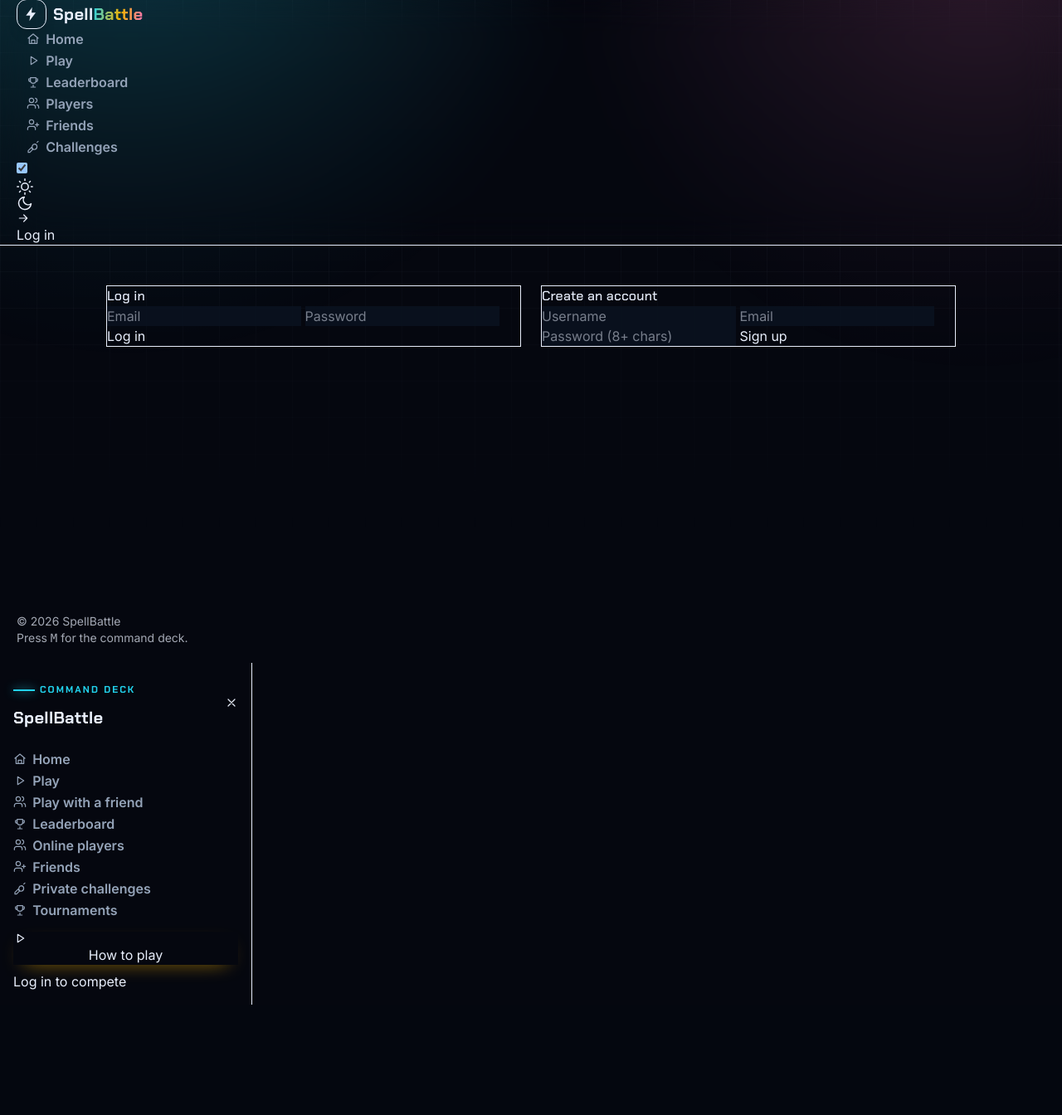
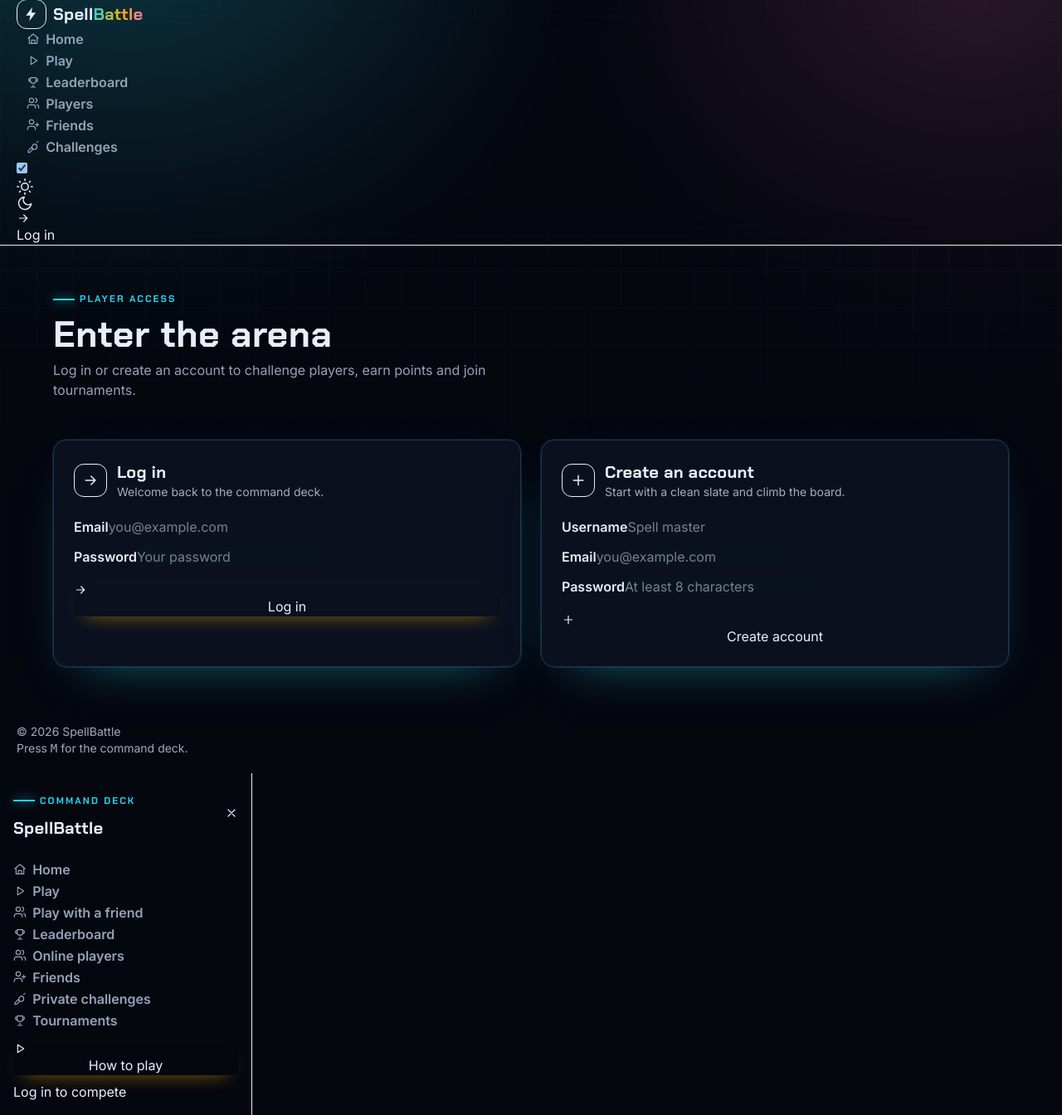
Before and after one commit to Ibrahimibrahimi/english-plateform, a Flask app: page /profile in a window 1280 px wide. Shown: the part 25-1369 px from the top of the page at 83% size. Before the commit the page ends 1236 px from the top, so only its background shows below. Run offline with Flask 3, Linux system fonts and the light colour scheme; some libraries are stand-ins or nearby versions.

Commit message:
feat: improve authentication and profile UX

```diff
--- a/app/static/js/profile.js
+++ b/app/static/js/profile.js
@@ -1,20 +1,56 @@
 import { escapeHtml, request } from "./api.js";
 import { toast } from "./ui.js";
+
+const showError = (id, message) => {
+  const element = document.getElementById(id);
+  if (!element) return;
+  element.textContent = message;
+  element.classList.remove("hidden");
+};
+
+const clearError = (id) => {
+  const element = document.getElementById(id);
+  if (!element) return;
+  element.textContent = "";
+  element.classList.add("hidden");
+};
+
+const redirectPath = () => {
+  const next = new URLSearchParams(location.search).get("next");
+  if (!next || !next.startsWith("/") || next.startsWith("//") || next.includes("\\")) return "/profile";
+  return next;
+};
+
+const busy = async (button, task) => {
+  if (!button) return task();
+  button.disabled = true;
+  button.classList.add("opacity-70");
+  try {
+    return await task();
+  } finally {
+    button.disabled = false;
+    button.classList.remove("opacity-70");
+  }
+};
 
 const loginForm = document.getElementById("login-form");
 if (loginForm) {
   loginForm.addEventListener("submit", async (event) => {
     event.preventDefault();
+    clearError("login-error");
     const form = new FormData(loginForm);
+    await busy(loginForm.querySelector("button[type='submit']"), async () => {
       try {
         await request("/api/auth/login", {
           method: "POST",
           body: JSON.stringify({ email: form.get("email"), password: form.get("password") }),
         });
-      location.reload();
+        location.href = redirectPath();
       } catch (error) {
+        showError("login-error", error.message);
         toast(error.message, "error");
       }
+    });
   });
 }
 
@@ -22,7 +58,9 @@ const signupForm = document.getElementById("signup-form");
 if (signupForm) {
   signupForm.addEventListener("submit", async (event) => {
     event.preventDefault();
+    clearError("signup-error");
     const form = new FormData(signupForm);
+    await busy(signupForm.querySelector("button[type='submit']"), async () => {
       try {
         await request("/api/auth/signup", {
           method: "POST",
@@ -32,10 +70,12 @@ if (signupForm) {
             password: form.get("password"),
           }),
         });
-      location.reload();
+        location.href = redirectPath();
       } catch (error) {
+        showError("signup-error", error.message);
         toast(error.message, "error");
       }
+    });
   });
 }
 
@@ -43,16 +83,22 @@ const usernameForm = document.getElementById("username-form");
 if (usernameForm) {
   usernameForm.addEventListener("submit", async (event) => {
     event.preventDefault();
+    const feedback = document.getElementById("username-feedback");
+    await busy(usernameForm.querySelector("button[type='submit']"), async () => {
       try {
-      await request("/api/me", {
+        const user = await request("/api/me", {
           method: "PATCH",
           body: JSON.stringify({ username: document.getElementById("new-username").value }),
         });
+        document.getElementById("profile-name")?.replaceChildren(user.username);
+        document.getElementById("account-username")?.replaceChildren(user.username);
+        if (feedback) feedback.textContent = "Display name updated.";
         toast("Username updated", "success");
-      location.reload();
       } catch (error) {
+        if (feedback) feedback.textContent = error.message;
         toast(error.message, "error");
       }
+    });
   });
 }
 
@@ -97,6 +143,7 @@ if (avatarForm) {
     if (!file) return;
     const payload = new FormData();
     payload.append("image", file);
+    await busy(avatarForm.querySelector("button[type='submit']"), async () => {
       try {
         const user = await request("/api/me/avatar", { method: "POST", body: payload });
         const image = `<img src="${escapeHtml(user.avatar.image_url)}" alt="Your avatar" class="h-full w-full object-cover" />`;
@@ -120,6 +167,7 @@ if (avatarForm) {
         toast(error.message, "error");
       }
     });
+  });
 }
 
 const historyList = document.getElementById("history-list");
@@ -129,14 +177,23 @@ if (historyList) {
     document.getElementById("stat-points").textContent = stats.lifetime_learning_points;
     document.getElementById("stat-record").textContent = `${stats.wins} / ${stats.losses}`;
     document.getElementById("stat-tournaments").textContent = stats.tournaments_played;
-    historyList.innerHTML = history.length ? history.map((match) => `<div class="flex justify-between border-b border-base-300 py-2"><span>#${match.id} · ${match.mode}</span><span class="${match.won ? "text-success" : "text-error"}">${match.won ? "Won" : "Lost"} · ${match.points} pts</span></div>`).join("") : "<p class='opacity-70'>No matches yet.</p>";
+    historyList.innerHTML = history.length
+      ? `<div class="divide-y divide-base-300">${history.map((match) => `
+          <div class="flex items-center justify-between gap-3 py-2">
+            <span class="truncate">#${match.id} · ${escapeHtml(match.mode)}</span>
+            <span class="badge ${match.won ? "badge-success" : "badge-error"} badge-sm shrink-0">${match.won ? "Won" : "Lost"} · ${match.points} pts</span>
+          </div>`).join("")}</div>`
+      : `<div class="empty-state"><strong>No matches yet</strong><span>Your first battle will appear here.</span></div>`;
     const canvas = document.getElementById("progress-chart");
     if (canvas && history.length) {
       const ctx = canvas.getContext("2d");
       const points = history.slice().reverse().map((match) => match.points);
       const max = Math.max(...points, 10);
-      ctx.strokeStyle = "#f59e0b";
+      const amber = getComputedStyle(document.documentElement).getPropertyValue("--sb-amber").trim() || "#f59e0b";
+      ctx.strokeStyle = amber;
       ctx.lineWidth = 3;
+      ctx.shadowColor = amber;
+      ctx.shadowBlur = 12;
       ctx.beginPath();
       points.forEach((point, index) => {
         const x = (index / Math.max(1, points.length - 1)) * (canvas.width - 20) + 10;
@@ -147,6 +204,6 @@ if (historyList) {
       ctx.stroke();
     }
   } catch (error) {
-    historyList.textContent = error.message;
+    historyList.innerHTML = `<div class="empty-state"><strong>History unavailable</strong><span>${escapeHtml(error.message)}</span></div>`;
   }
 }
--- a/app/templates/base.html
+++ b/app/templates/base.html
@@ -73,7 +73,7 @@
             <ul tabindex="0" class="dropdown-content menu z-[70] w-60 rounded-box border border-base-300 bg-base-100 p-2 shadow-2xl">
               <li class="menu-title">
                 <span class="flex flex-col gap-1">
-                  <span class="font-display text-sm font-bold">{{ user.username }}</span>
+                  <span id="account-username" class="font-display text-sm font-bold">{{ user.username }}</span>
                   <span class="badge badge-warning badge-sm self-start">{{ user.lifetime_learning_points }} pts</span>
                 </span>
               </li>
--- a/app/templates/profile.html
+++ b/app/templates/profile.html
@@ -1,73 +1,131 @@
 {% extends "base.html" %}
+{% from "_components.html" import icon %}
 {% block title %}SpellBattle | Profile{% endblock %}
 {% block page %}profile{% endblock %}
 {% block content %}
-<div class="mx-auto max-w-5xl flex flex-col gap-6">
+<div class="page-shell flex flex-col gap-6">
   {% if user %}
-  <div class="card bg-base-100 border border-base-300">
-    <div class="card-body">
-      <div class="flex items-center gap-4">
-        <div class="avatar avatar-placeholder">
-          <div id="profile-avatar" class="w-16 rounded-full text-3xl flex items-center justify-center overflow-hidden"{% if not avatar.image_url %} style="background:{{ avatar.color }}"{% endif %}>
+  <div class="page-head fade-in">
+    <div>
+      <span class="eyebrow">Player dossier</span>
+      <h1 id="profile-name">{{ user.username }}</h1>
+      <p>{{ user.email }} · {{ user.role }}</p>
+    </div>
+    <a href="/leaderboard" class="btn btn-outline gap-2">{{ icon("chart", "h-4 w-4") }}View leaderboard</a>
+  </div>
+
+  <section class="glow-panel panel-pad fade-in">
+    <div class="flex flex-col gap-5 sm:flex-row sm:items-center">
+      <div id="profile-avatar" class="flex h-20 w-20 shrink-0 items-center justify-center overflow-hidden rounded-2xl text-4xl ring-2 ring-warning/60 ring-offset-2 ring-offset-base-100"{% if not avatar.image_url %} style="background:{{ avatar.color }}"{% endif %}>
         {% if avatar.image_url %}<img src="{{ avatar.image_url }}" alt="Your avatar" class="h-full w-full object-cover" />{% else %}{{ avatar.emoji }}{% endif %}
       </div>
+      <div class="min-w-0 flex-1">
+        <h2 class="font-display text-2xl font-bold">{{ user.username }}</h2>
+        <p class="text-sm opacity-70">Your record in the arena and progress toward the top.</p>
       </div>
-        <div>
-          <h1 class="card-title text-2xl">{{ user.username }}</h1>
-          <p class="text-sm opacity-70">{{ user.email }} · {{ user.role }}</p>
+      <div class="grid w-full grid-cols-3 gap-3 sm:w-auto">
+        <div class="stat-tile"><span>Points</span><strong id="stat-points" class="text-warning">{{ user.lifetime_learning_points }}</strong></div>
+        <div class="stat-tile"><span>Record</span><strong id="stat-record">{{ user.wins }} / {{ user.losses }}</strong></div>
+        <div class="stat-tile"><span>Events</span><strong id="stat-tournaments">{{ user.tournaments_played }}</strong></div>
       </div>
     </div>
-      <div class="mt-6">
-        <h2 class="font-bold mb-2">Choose your profile picture</h2>
-        <div id="avatar-picker" class="flex flex-wrap gap-3">
+    <form id="username-form" class="mt-6 flex max-w-xl flex-col gap-2 sm:flex-row">
+      <label class="form-control flex-1">
+        <span class="label-text font-semibold">Display name</span>
+        <input id="new-username" class="input input-bordered" value="{{ user.username }}" minlength="3" maxlength="50" required />
+      </label>
+      <button class="btn btn-outline self-end" type="submit">Rename</button>
+    </form>
+    <p id="username-feedback" class="mt-2 text-sm opacity-70" aria-live="polite"></p>
+  </section>
+
+  <div class="grid gap-6 lg:grid-cols-2">
+    <section class="panel panel-pad fade-in">
+      <div class="flex items-center gap-3">
+        <span class="grid h-10 w-10 place-items-center rounded-xl border border-warning/40 bg-warning/10 text-warning">{{ icon("user", "h-5 w-5") }}</span>
+        <div>
+          <h2 class="text-xl font-bold">Choose your profile picture</h2>
+          <p class="text-sm opacity-70">Pick a preset or upload your own.</p>
+        </div>
+      </div>
+      <div id="avatar-picker" class="mt-5 flex flex-wrap gap-3">
         {% for key, option in avatars.items() %}
-          <button type="button" class="avatar-option border-2 rounded-full p-1 {{ 'border-warning' if key == current_avatar else 'border-transparent' }}" data-key="{{ key }}" title="{{ option.label }}">
-            <span class="w-12 h-12 rounded-full text-2xl flex items-center justify-center" style="background:{{ option.color }}">{{ option.emoji }}</span>
+        <button type="button" class="avatar-option rounded-full border-2 p-1 transition hover:scale-105 {{ 'border-warning' if key == current_avatar else 'border-transparent' }}" data-key="{{ key }}" title="{{ option.label }}">
+          <span class="flex h-12 w-12 items-center justify-center rounded-full text-2xl" style="background:{{ option.color }}">{{ option.emoji }}</span>
         </button>
         {% endfor %}
       </div>
-        <form id="avatar-upload-form" class="flex flex-wrap items-center gap-2 mt-4">
-          <input id="avatar-file" name="image" type="file" accept="image/png,image/jpeg,image/gif,image/webp" class="file-input file-input-bordered file-input-sm" required />
+      <form id="avatar-upload-form" class="mt-5 flex flex-col gap-2 sm:flex-row sm:items-center">
+        <input id="avatar-file" name="image" type="file" accept="image/png,image/jpeg,image/gif,image/webp" class="file-input file-input-bordered file-input-sm w-full" required />
         <button class="btn btn-outline btn-sm" type="submit">Upload picture</button>
       </form>
-        <p class="text-xs opacity-60 mt-1">PNG, JPEG, GIF or WEBP, up to {{ avatar_max_bytes // 1024 // 1024 }} MB.</p>
-        <p id="avatar-feedback" class="text-sm mt-2 opacity-70"></p>
-      </div>
-      <div class="stats stats-vertical lg:stats-horizontal shadow mt-4 w-full">
-        <div class="stat"><div class="stat-title">Learning points</div><div class="stat-value text-warning" id="stat-points">{{ user.lifetime_learning_points }}</div></div>
-        <div class="stat"><div class="stat-title">Record</div><div class="stat-value" id="stat-record">{{ user.wins }} / {{ user.losses }}</div></div>
-        <div class="stat"><div class="stat-title">Tournaments</div><div class="stat-value" id="stat-tournaments">{{ user.tournaments_played }}</div></div>
-      </div>
-      <form id="username-form" class="flex gap-2 mt-6 max-w-md">
-        <input id="new-username" class="input input-bordered flex-1" value="{{ user.username }}" minlength="3" maxlength="50" required />
-        <button class="btn btn-outline" type="submit">Rename</button>
-      </form>
+      <p class="mt-2 text-xs opacity-60">PNG, JPEG, GIF or WEBP, up to {{ avatar_max_bytes // 1024 // 1024 }} MB.</p>
+      <p id="avatar-feedback" class="mt-1 text-sm opacity-70" aria-live="polite"></p>
+    </section>
+
+    <section class="panel panel-pad fade-in">
+      <div class="flex items-center gap-3">
+        <span class="grid h-10 w-10 place-items-center rounded-xl border border-primary/40 bg-primary/10 text-primary">{{ icon("chart", "h-5 w-5") }}</span>
+        <div>
+          <h2 class="text-xl font-bold">Progress</h2>
+          <p class="text-sm opacity-70">Points scored in recent battles.</p>
         </div>
       </div>
-  <div class="grid gap-6 lg:grid-cols-2">
-    <section class="card bg-base-100 border border-base-300">
-      <div class="card-body"><h2 class="card-title">Match history</h2><div id="history-list" class="text-sm"></div></div>
+      <canvas id="progress-chart" class="mt-4 w-full" height="220"></canvas>
     </section>
-    <section class="card bg-base-100 border border-base-300">
-      <div class="card-body"><h2 class="card-title">Progress</h2><canvas id="progress-chart" height="220"></canvas></div>
+
+    <section class="panel panel-pad fade-in lg:col-span-2">
+      <div class="flex items-center gap-3">
+        <span class="grid h-10 w-10 place-items-center rounded-xl border border-secondary/40 bg-secondary/10 text-secondary">{{ icon("play", "h-5 w-5") }}</span>
+        <div>
+          <h2 class="text-xl font-bold">Match history</h2>
+          <p class="text-sm opacity-70">Your latest arena results.</p>
+        </div>
+      </div>
+      <div id="history-list" class="mt-4 text-sm"><span class="loading loading-spinner loading-sm"></span></div>
     </section>
   </div>
   {% else %}
-  <div class="grid gap-6 md:grid-cols-2">
-    <form id="login-form" class="card bg-base-100 border border-base-300">
-      <div class="card-body"><h2 class="card-title">Log in</h2>
-        <input name="email" type="email" class="input input-bordered" placeholder="Email" required />
-        <input name="password" type="password" class="input input-bordered" placeholder="Password" required />
-        <button class="btn btn-warning" type="submit">Log in</button>
+  <div class="page-head fade-in">
+    <div>
+      <span class="eyebrow">Player access</span>
+      <h1>Enter the arena</h1>
+      <p>Log in or create an account to challenge players, earn points and join tournaments.</p>
     </div>
+  </div>
+
+  <div class="grid gap-6 lg:grid-cols-2">
+    <form id="login-form" class="panel panel-pad fade-in">
+      <div class="flex items-center gap-3">
+        <span class="grid h-10 w-10 place-items-center rounded-xl border border-warning/40 bg-warning/10 text-warning">{{ icon("arrow", "h-5 w-5") }}</span>
+        <div>
+          <h2 class="text-xl font-bold">Log in</h2>
+          <p class="text-sm opacity-70">Welcome back to the command deck.</p>
+        </div>
+      </div>
+      <div class="mt-5 flex flex-col gap-3">
+        <label class="form-control"><span class="label-text font-semibold">Email</span><input name="email" type="email" class="input input-bordered" placeholder="you@example.com" autocomplete="email" required /></label>
+        <label class="form-control"><span class="label-text font-semibold">Password</span><input name="password" type="password" class="input input-bordered" placeholder="Your password" autocomplete="current-password" required /></label>
+      </div>
+      <p id="login-error" class="mt-3 hidden text-sm text-error" role="alert" aria-live="polite"></p>
+      <button class="btn btn-warning mt-5 w-full gap-2" type="submit">{{ icon("arrow", "h-4 w-4") }}Log in</button>
     </form>
-    <form id="signup-form" class="card bg-base-100 border border-base-300">
-      <div class="card-body"><h2 class="card-title">Create an account</h2>
-        <input name="username" class="input input-bordered" placeholder="Username" minlength="3" required />
-        <input name="email" type="email" class="input input-bordered" placeholder="Email" required />
-        <input name="password" type="password" class="input input-bordered" placeholder="Password (8+ chars)" minlength="8" required />
-        <button class="btn btn-outline" type="submit">Sign up</button>
+
+    <form id="signup-form" class="panel panel-pad fade-in">
+      <div class="flex items-center gap-3">
+        <span class="grid h-10 w-10 place-items-center rounded-xl border border-primary/40 bg-primary/10 text-primary">{{ icon("plus", "h-5 w-5") }}</span>
+        <div>
+          <h2 class="text-xl font-bold">Create an account</h2>
+          <p class="text-sm opacity-70">Start with a clean slate and climb the board.</p>
         </div>
+      </div>
+      <div class="mt-5 flex flex-col gap-3">
+        <label class="form-control"><span class="label-text font-semibold">Username</span><input name="username" class="input input-bordered" placeholder="Spell master" minlength="3" maxlength="50" autocomplete="username" required /></label>
+        <label class="form-control"><span class="label-text font-semibold">Email</span><input name="email" type="email" class="input input-bordered" placeholder="you@example.com" autocomplete="email" required /></label>
+        <label class="form-control"><span class="label-text font-semibold">Password</span><input name="password" type="password" class="input input-bordered" placeholder="At least 8 characters" minlength="8" autocomplete="new-password" required /></label>
+      </div>
+      <p id="signup-error" class="mt-3 hidden text-sm text-error" role="alert" aria-live="polite"></p>
+      <button class="btn btn-outline mt-5 w-full gap-2" type="submit">{{ icon("plus", "h-4 w-4") }}Create account</button>
     </form>
   </div>
   {% endif %}
```
Lines whose indentation alone changed are shown as unchanged.
